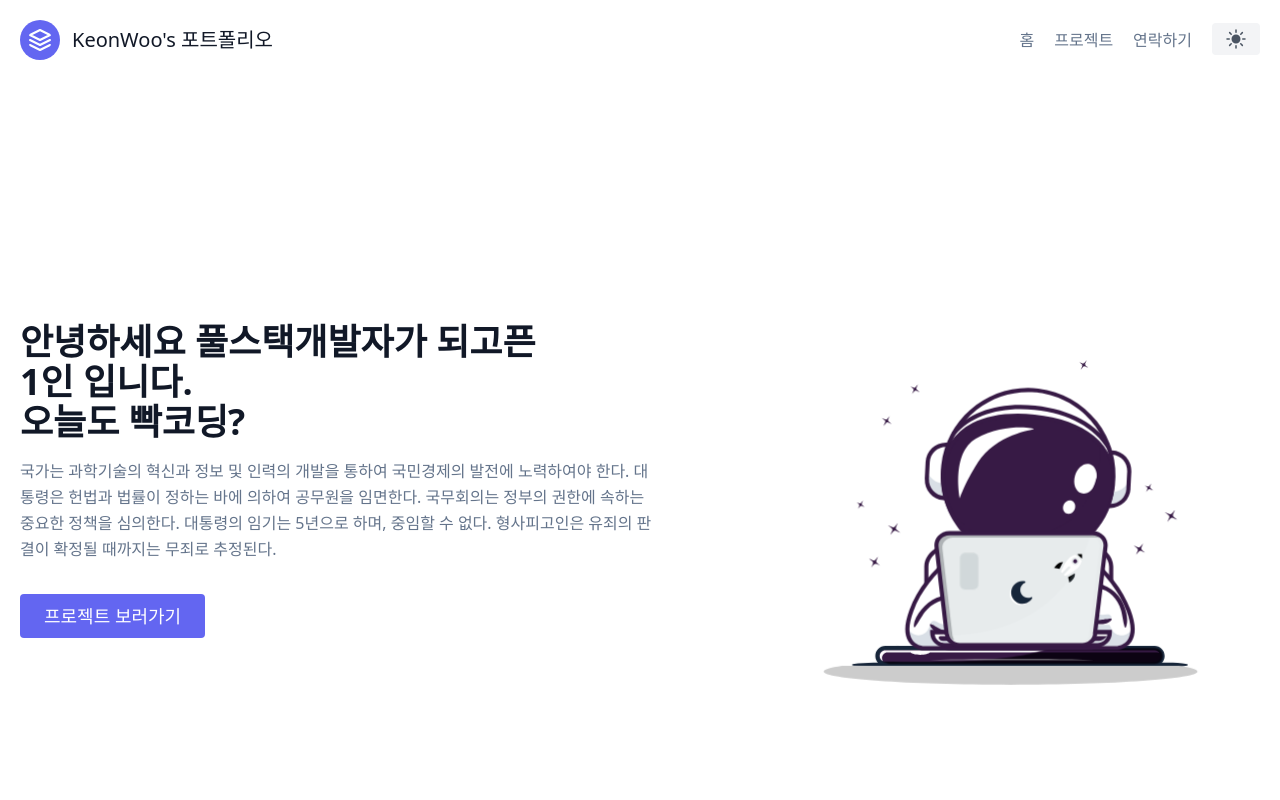
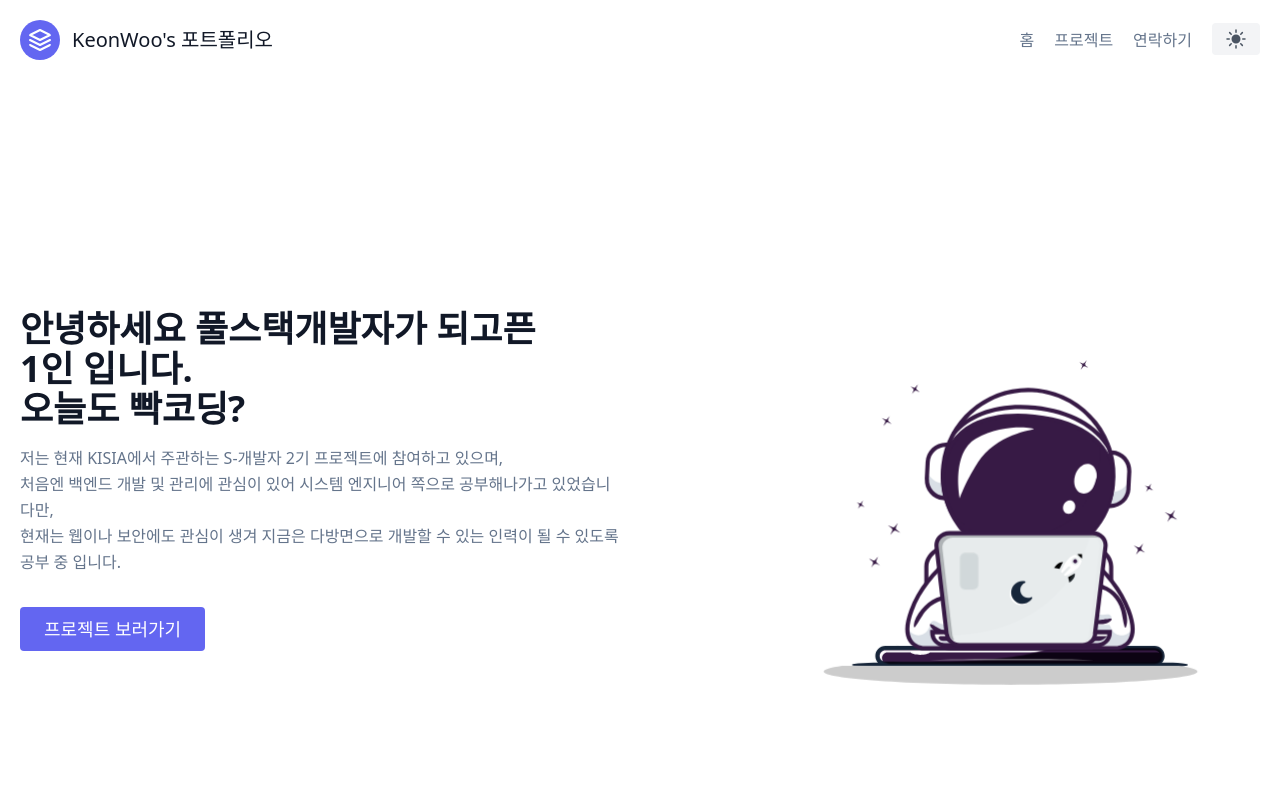
Before and after one commit to BigWales98/next.js-portpolio2, a Next.js app: page / in a window 1280 px wide. Shown: the top 800 px of the page. Built offline with nearby package versions, Linux system fonts and the light colour scheme.

Commit message:
소개 글 변경

```diff
--- a/app/components/hero.tsx
+++ b/app/components/hero.tsx
@@ -4,14 +4,19 @@ import Link from 'next/link'
 
 export default function Hero() {
   return (
-    <div className='flex flex-col md:flex-row items-center justify-between'>
-        <div className="lg:flex-grow md:w-1/2 lg:pr-24 md:pr-16 flex flex-col md:items-start md:text-left mb-16 md:mb-0 items-center text-center">
-                <h1 className="title-font sm:text-4xl text-3xl mb-4 font-bold text-gray-900">
+    <div className='flex flex-col items-center justify-between md:flex-row'>
+        <div className="flex flex-col items-center max-w-screen-lg mb-16 text-center lg:flex-grow md:w-full lg:pr-32 md:pr-16 md:items-start md:text-left md:mb-0">
+                <h1 className="mb-4 text-3xl font-bold text-gray-900 title-font sm:text-4xl">
                 안녕하세요 풀스택개발자가 되고픈 <br />1인 입니다.
                 <br className="hidden lg:inline-block"/>
                 오늘도 빡코딩?
                 </h1>
-                <p className="mb-8 leading-relaxed">국가는 과학기술의 혁신과 정보 및 인력의 개발을 통하여 국민경제의 발전에 노력하여야 한다. 대통령은 헌법과 법률이 정하는 바에 의하여 공무원을 임면한다. 국무회의는 정부의 권한에 속하는 중요한 정책을 심의한다. 대통령의 임기는 5년으로 하며, 중임할 수 없다. 형사피고인은 유죄의 판결이 확정될 때까지는 무죄로 추정된다.</p>
+                <p className="mb-8 leading-relaxed">
+                  저는 현재 KISIA에서 주관하는 S-개발자 2기 프로젝트에 참여하고 있으며,<br />
+                  처음엔 백엔드 개발 및 관리에 관심이 있어 시스템 엔지니어 쪽으로 공부해나가고 있었습니다만,
+                  <br />현재는 웹이나 보안에도 관심이 생겨 지금은 다방면으로 개발할 수 있는 인력이 될 수 있도록 공부 중 입니다.
+
+                  </p>
             <div className="flex justify-center">
               <Link href="/projects" className="btn-project">
                   프로젝트 보러가기
@@ -20,7 +25,7 @@ export default function Hero() {
             </div>
         </div>
 
-        <div className="lg:max-w-lg lg:w-full md:w-1/2 w-5/6">
+        <div className="w-5/6 lg:max-w-lg lg:w-full md:w-1/2">
             <Animation />
         </div>
     </div>
```
